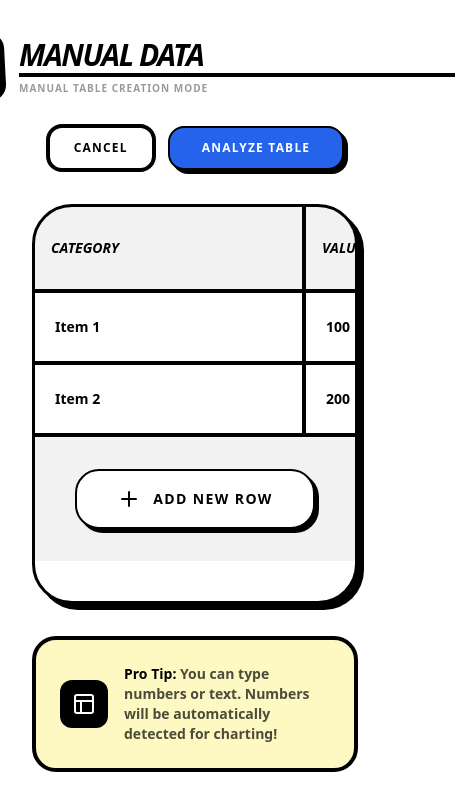
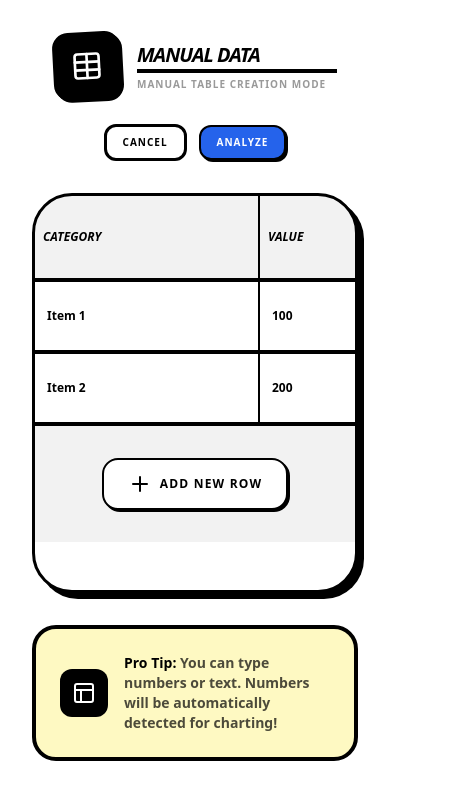
Before and after one commit to Iam-samyog/BrutViz, a Next.js app: page / in a window 390 px wide. Both pictures are taken after a click on the button "Build Manual Table". Shown: the top 810 px of the page, 455 px wide, since content can reach past the window. Built offline with nearby package versions, Linux system fonts and the light colour scheme.

Commit message:
UI: Improve mobile responsiveness across ManualTableCreator and PresentationMode

```diff
--- a/components/ManualTableCreator.tsx
+++ b/components/ManualTableCreator.tsx
@@ -85,24 +85,24 @@ export default function ManualTableCreator({ onConfirm, onCancel }: ManualTableC
                             type="text"
                             value={tableName}
                             onChange={(e) => setTableName(e.target.value)}
-                            className="text-3xl font-black uppercase italic tracking-tighter bg-transparent border-b-4 border-black outline-none focus:border-primary transition-colors"
+                            className="text-xl sm:text-3xl font-black uppercase italic tracking-tighter bg-transparent border-b-4 border-black outline-none focus:border-primary transition-colors w-full max-w-[200px] sm:max-w-none"
                         />
                         <p className="text-[10px] font-black text-black/40 uppercase tracking-widest mt-1">Manual Table Creation Mode</p>
                     </div>
                 </div>
 
-                <div className="flex items-center gap-3">
+                <div className="flex flex-wrap items-center gap-3">
                     <button
                         onClick={onCancel}
-                        className="px-6 py-3 bg-white border-4 border-black rounded-2xl font-black uppercase tracking-widest text-xs hover:bg-gray-50 active:translate-y-1 transition-all"
+                        className="px-4 sm:px-6 py-2 sm:py-3 bg-white border-3 sm:border-4 border-black rounded-xl sm:rounded-2xl font-black uppercase tracking-widest text-[10px] sm:text-xs hover:bg-gray-50 active:translate-y-1 transition-all"
                     >
                         Cancel
                     </button>
                     <button
                         onClick={handleConfirm}
-                        className="px-8 py-3 bg-primary text-white border-4 border-black rounded-2xl font-black uppercase tracking-widest text-xs shadow-neo hover:translate-y-1 hover:shadow-neo-sm transition-all"
+                        className="px-4 sm:px-8 py-2 sm:py-3 bg-primary text-white border-3 sm:border-4 border-black rounded-xl sm:rounded-2xl font-black uppercase tracking-widest text-[10px] sm:text-xs shadow-neo-sm sm:shadow-neo hover:translate-y-1 hover:shadow-neo-sm transition-all"
                     >
-                        Analyze Table
+                        Analyze
                     </button>
                 </div>
             </div>
@@ -113,13 +113,13 @@ export default function ManualTableCreator({ onConfirm, onCancel }: ManualTableC
                         <thead>
                             <tr className="border-b-4 border-black bg-black/5">
                                 {headers.map((header, i) => (
-                                    <th key={i} className="p-4 border-r-4 border-black min-w-[200px]">
+                                <th key={i} className="p-2 sm:p-4 border-r-2 sm:border-r-4 border-black min-w-[120px] sm:min-w-[180px]">
                                         <div className="flex items-center gap-2 group">
                                             <input
                                                 type="text"
                                                 value={header}
                                                 onChange={(e) => updateHeader(i, e.target.value)}
-                                                className="flex-1 bg-transparent font-black uppercase italic outline-none focus:text-primary transition-colors text-sm"
+                                                className="flex-1 bg-transparent font-black uppercase italic outline-none focus:text-primary transition-colors text-xs sm:text-sm"
                                             />
                                             <button
                                                 onClick={() => removeColumn(i)}
@@ -151,12 +151,12 @@ export default function ManualTableCreator({ onConfirm, onCancel }: ManualTableC
                                         className="border-b-4 border-black last:border-b-0 hover:bg-primary/5 transition-colors"
                                     >
                                         {headers.map((header, colIndex) => (
-                                            <td key={colIndex} className="p-2 border-r-4 border-black">
+                                        <td key={colIndex} className="p-1 sm:p-2 border-r-2 sm:border-r-4 border-black">
                                                 <input
                                                     type="text"
                                                     value={row[header]}
                                                     onChange={(e) => updateCell(rowIndex, header, e.target.value)}
-                                                    className="w-full p-3 font-bold text-sm bg-transparent outline-none focus:bg-white focus:shadow-neo-xs rounded-xl transition-all"
+                                                className="w-full p-2 sm:p-3 font-bold text-xs sm:text-sm bg-transparent outline-none focus:bg-white focus:shadow-neo-xs rounded-lg sm:rounded-xl transition-all"
                                                 />
                                             </td>
                                         ))}
@@ -178,7 +178,7 @@ export default function ManualTableCreator({ onConfirm, onCancel }: ManualTableC
                 <div className="p-8 flex justify-center border-t-4 border-black bg-black/5">
                     <button
                         onClick={addRow}
-                        className="group flex items-center gap-3 px-10 py-4 bg-white border-4 border-black rounded-3xl font-black uppercase tracking-widest text-sm shadow-neo hover:translate-y-1 hover:shadow-neo-sm transition-all"
+                        className="group flex items-center gap-2 sm:gap-3 px-6 sm:px-10 py-3 sm:py-4 bg-white border-3 sm:border-4 border-black rounded-2xl sm:rounded-3xl font-black uppercase tracking-widest text-xs sm:text-sm shadow-neo-sm sm:shadow-neo hover:translate-y-1 hover:shadow-neo-sm transition-all"
                     >
                         <Plus className="w-6 h-6 group-hover:rotate-90 transition-transform" />
                         Add New Row
--- a/components/PresentationMode.tsx
+++ b/components/PresentationMode.tsx
@@ -73,21 +73,21 @@ export const PresentationMode: React.FC<PresentationModeProps> = ({ data, isOpen
                 <div className="absolute bottom-[-100px] right-[-100px] w-80 h-80 bg-red-500/20 rounded-full blur-[120px] pointer-events-none" />
 
                 {/* Header Context */}
-                <div className="absolute top-8 left-8 flex items-center gap-4 z-50">
-                    <div className="p-3 bg-primary text-white border-4 border-white rounded-2xl shadow-neo-sm rotate-[-3deg]">
-                        <LayoutDashboard className="w-8 h-8" />
+                <div className="absolute top-4 left-4 md:top-8 md:left-8 flex items-center gap-2 md:gap-4 z-50">
+                    <div className="p-2 md:p-3 bg-primary text-white border-2 md:border-4 border-white rounded-xl md:rounded-2xl shadow-neo-sm rotate-[-3deg]">
+                        <LayoutDashboard className="w-5 h-5 md:w-8 md:h-8" />
                     </div>
-                    <div>
-                        <h3 className="text-white text-2xl font-black tracking-tighter uppercase italic leading-none">BrutViz Live</h3>
-                        <p className="text-white/40 text-[10px] font-bold uppercase tracking-[0.2em]">Presentation Mode</p>
+                    <div className="hidden sm:block">
+                        <h3 className="text-white text-lg md:text-2xl font-black tracking-tighter uppercase italic leading-none">BrutViz Live</h3>
+                        <p className="text-white/40 text-[8px] md:text-[10px] font-bold uppercase tracking-[0.2em]">Presentation Mode</p>
                     </div>
                 </div>
 
                 <button
                     onClick={onClose}
-                    className="absolute top-8 right-8 p-4 bg-white border-4 border-black rounded-2xl shadow-neo hover:translate-y-[2px] hover:shadow-neo-sm transition-all z-50 group active:scale-95"
+                    className="absolute top-4 right-4 md:top-8 md:right-8 p-2 md:p-4 bg-white border-2 md:border-4 border-black rounded-xl md:rounded-2xl shadow-neo-sm md:shadow-neo hover:translate-y-[2px] transition-all z-50 group active:scale-95"
                 >
-                    <X className="w-8 h-8 group-hover:rotate-90 transition-transform" />
+                    <X className="w-5 h-5 md:w-8 md:h-8 group-hover:rotate-90 transition-transform" />
                 </button>
 
                 <div className="w-full h-full max-w-7xl flex flex-col relative z-10 px-4 py-4 md:px-20 md:py-8">
```
